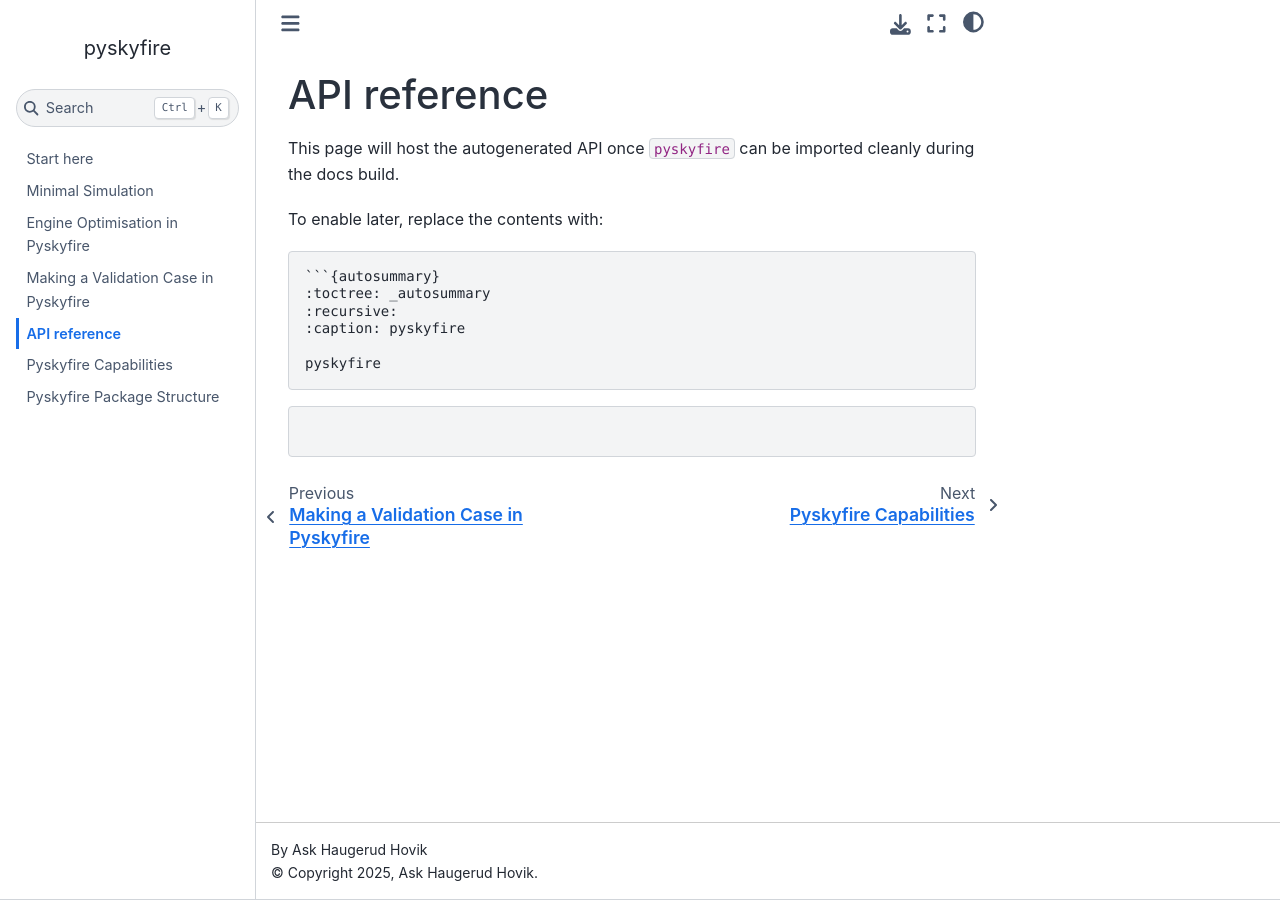
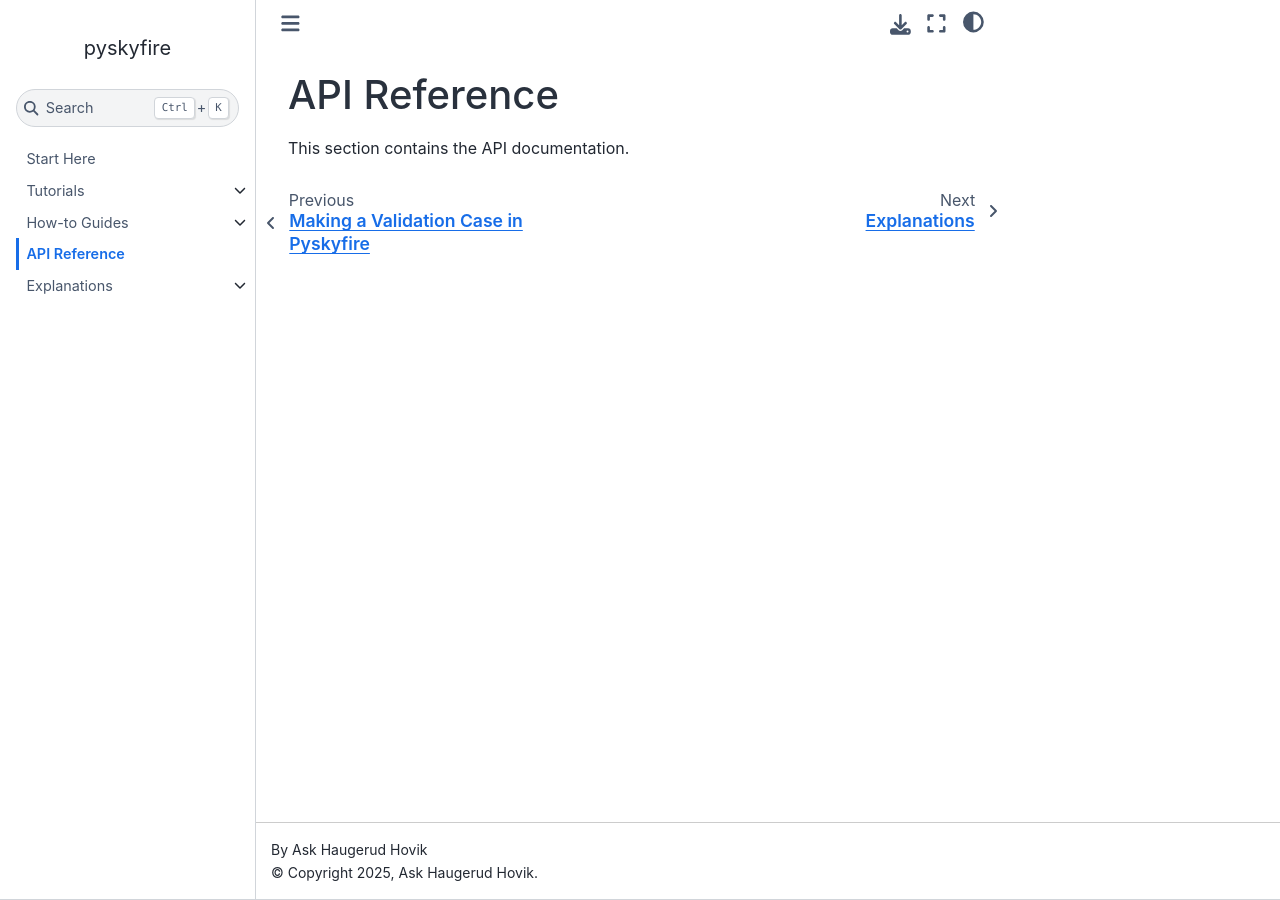
Before and after one commit to ask-hovik/pyskyfire, a Sphinx documentation site: the page built from docs/api/index.md, in a window 1280 px wide. Built offline with Sphinx 7.4.7 and the Sphinx Book theme 1.1.4, drawn with Linux system fonts in a browser that asks for light colours; pages that are not in the unit, such as notebooks, are missing from menus.

Commit message:
tried to fix sidebar

````diff
--- a/docs/api/index.md
+++ b/docs/api/index.md
@@ -1,18 +1,3 @@
----
-orphan: true
----
-# API reference
+# API Reference
 
-This page will host the autogenerated API once `pyskyfire` can be imported cleanly during the docs build.
-
-To enable later, replace the contents with:
-
-```
-```{autosummary}
-:toctree: _autosummary
-:recursive:
-:caption: pyskyfire
-
-pyskyfire
-```
-```
+This section contains the API documentation.
--- /dev/null
+++ b/docs/explanations/index.md
@@ -0,0 +1,9 @@
+# Explanations
+
+```{toctree}
+:maxdepth: 2
+
+capabilities
+package-structure
+regenerative-heat-transfer
+```
--- /dev/null
+++ b/docs/howto/index.md
@@ -0,0 +1,8 @@
+# How-to Guides
+
+```{toctree}
+:maxdepth: 2
+
+engine-optimization
+making-validation-case
+```
--- /dev/null
+++ b/docs/tutorials/index.md
@@ -0,0 +1,7 @@
+# Tutorials
+
+```{toctree}
+:maxdepth: 2
+
+minimal-simulation
+```
````
Also changed, not shown: docs/index.md (+22 -15 lines).
